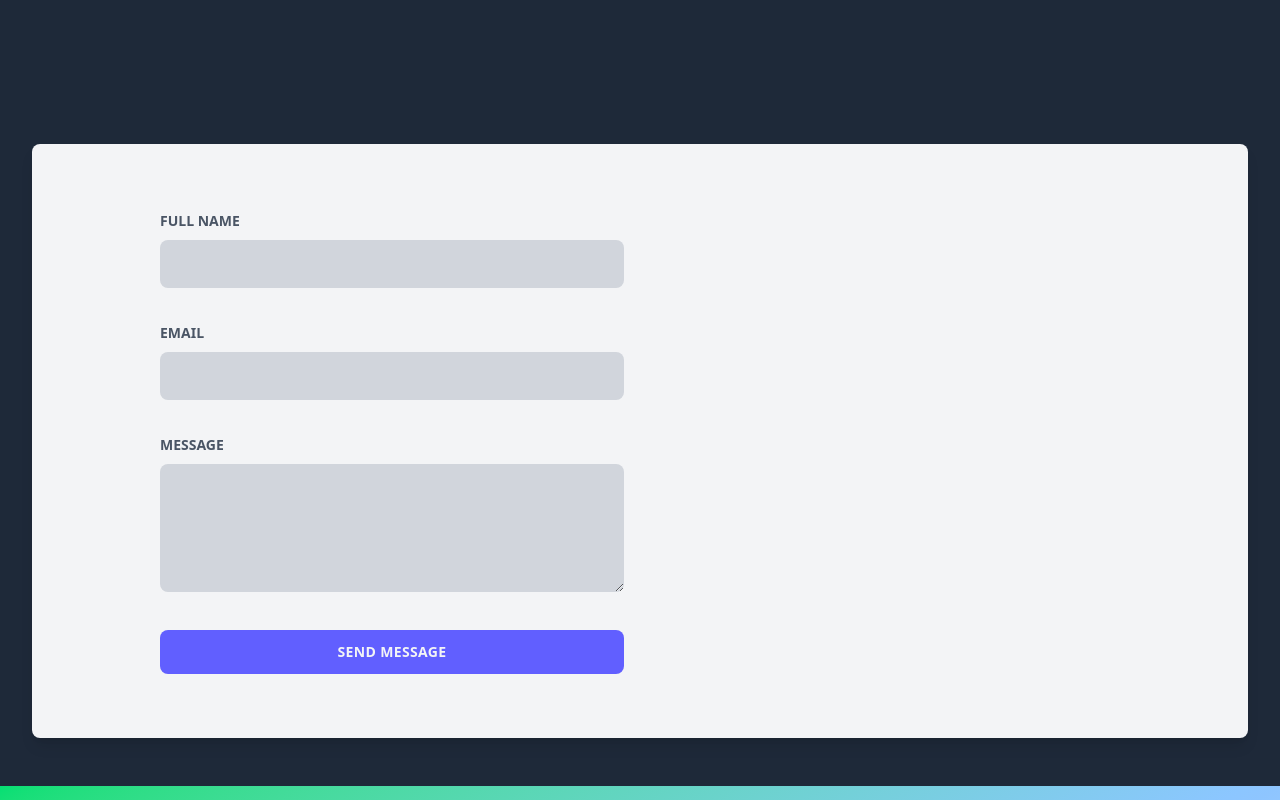
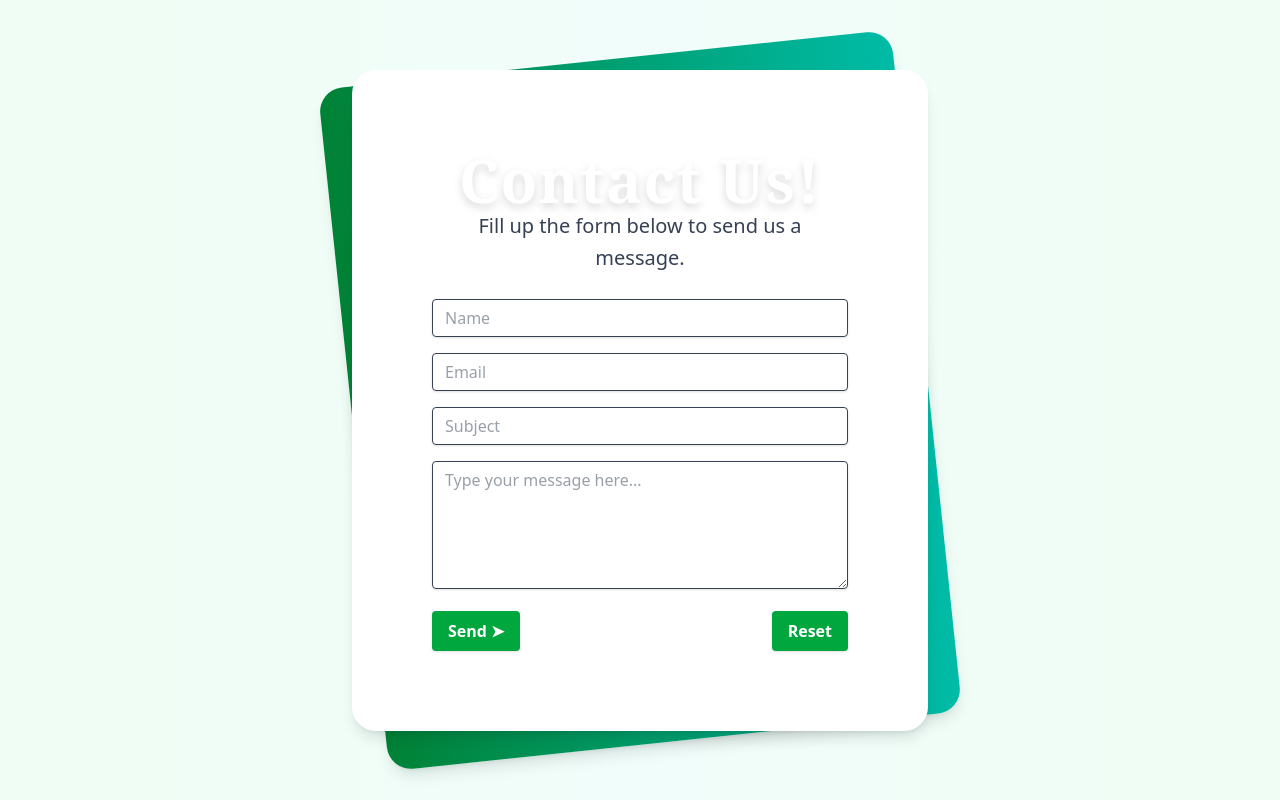
Before and after one commit to jeetusingh247/annamaya_vasundhara, a React (Vite) app in the folder frontend/: page /contact in a window 1280 px wide. Built offline with nearby package versions, Linux system fonts and the light colour scheme.

Commit message:
contact form under progress

```diff
--- a/frontend/src/pages/ContactUs.jsx
+++ b/frontend/src/pages/ContactUs.jsx
@@ -1,33 +1,87 @@
-import React from 'react';
+import React from "react";
+import { motion } from "framer-motion";
 
-const ContactForm = () => {
+const ContactUs = () => {
   return (
-        <div className="bg-gray-800 text-gray-100 px-8 py-12">
-            <form action="https://getform.io/f/bgddnnya" method="post">
-                <div className="max-w-screen-xl mt-24 px-8 grid gap-8 grid-cols-1 md:grid-cols-2 md:px-12 lg:px-16 xl:px-32 py-16 mx-auto bg-gray-100 text-gray-900 rounded-lg shadow-lg">
-                    <div>
-                        <div>
-                            <span className="uppercase text-sm text-gray-600 font-bold">Full Name</span>
-                            <input name="fullname" className="w-full bg-gray-300 text-gray-900 mt-2 p-3 rounded-lg focus:outline-none focus:shadow-outline" type="text" placeholder="" />
+    <div className="min-h-screen bg-gradient-to-r from-green-50 via-teal-50 to-green-50 py-6 flex flex-col justify-center sm:py-12">
+      <div className="relative py-3 sm:max-w-xl sm:mx-auto">
+        <div className="absolute inset-0 bg-gradient-to-r from-green-700 to-teal-500 shadow-lg transform -skew-y-6 sm:skew-y-0 sm:-rotate-6 sm:rounded-3xl"></div>
+        <div className="relative px-4 py-10 bg-white shadow-lg sm:rounded-3xl sm:p-20">
+          <div className="text-center pb-6">
+            <motion.h1
+              className="text-3xl font-bold text-green-800"
+              style={{ fontFamily: 'Georgia, serif' }}
+              initial={{ opacity: 0, y: -20 }}
+              animate={{ opacity: 1, y: 0 }}
+              transition={{ duration: 0.5 }}
+            >
+              Contact Us!
+            </motion.h1>
+            <motion.p
+              className="text-gray-600"
+              initial={{ opacity: 0, y: 20 }}
+              animate={{ opacity: 1, y: 0 }}
+              transition={{ duration: 0.5, delay: 0.2 }}
+            >
+              Fill up the form below to send us a message.
+            </motion.p>
           </div>
-                        <div className="mt-8">
-                            <span className="uppercase text-sm text-gray-600 font-bold">Email</span>
-                            <input name="email" className="w-full bg-gray-300 text-gray-900 mt-2 p-3 rounded-lg focus:outline-none focus:shadow-outline" type="text" />
+          <form>
+            <motion.input
+              className="shadow mb-4 appearance-none border rounded w-full py-2 px-3 text-gray-700 leading-tight focus:outline-none focus:shadow-outline"
+              type="text"
+              placeholder="Name"
+              name="name"
+              initial={{ opacity: 0, y: 20 }}
+              animate={{ opacity: 1, y: 0 }}
+              transition={{ duration: 0.5, delay: 0.4 }}
+            />
+            <motion.input
+              className="shadow mb-4 appearance-none border rounded w-full py-2 px-3 text-gray-700 leading-tight focus:outline-none focus:shadow-outline"
+              type="email"
+              placeholder="Email"
+              name="email"
+              initial={{ opacity: 0, y: 20 }}
+              animate={{ opacity: 1, y: 0 }}
+              transition={{ duration: 0.5, delay: 0.6 }}
+            />
+            <motion.input
+              className="shadow mb-4 appearance-none border rounded w-full py-2 px-3 text-gray-700 leading-tight focus:outline-none focus:shadow-outline"
+              type="text"
+              placeholder="Subject"
+              name="_subject"
+              initial={{ opacity: 0, y: 20 }}
+              animate={{ opacity: 1, y: 0 }}
+              transition={{ duration: 0.5, delay: 0.8 }}
+            />
+            <motion.textarea
+              className="shadow mb-4 appearance-none border rounded h-32 w-full py-2 px-3 text-gray-700 leading-tight focus:outline-none focus:shadow-outline"
+              placeholder="Type your message here..."
+              name="message"
+              initial={{ opacity: 0, y: 20 }}
+              animate={{ opacity: 1, y: 0 }}
+              transition={{ duration: 0.5, delay: 1 }}
+            ></motion.textarea>
+            <div className="flex justify-between">
+              <motion.input
+                className="shadow bg-green-600 hover:bg-green-700 text-white font-bold py-2 px-4 rounded focus:outline-none focus:shadow-outline"
+                type="submit"
+                value="Send ➤"
+                whileHover={{ scale: 1.05 }}
+                whileTap={{ scale: 0.95 }}
+              />
+              <motion.input
+                className="shadow bg-green-600 hover:bg-green-700 text-white font-bold py-2 px-4 rounded focus:outline-none focus:shadow-outline"
+                type="reset"
+                whileHover={{ scale: 1.05 }}
+                whileTap={{ scale: 0.95 }}
+              />
             </div>
-                        <div className="mt-8">
-                            <span className="uppercase text-sm text-gray-600 font-bold">Message</span>
-                            <textarea name="message" className="w-full h-32 bg-gray-300 text-gray-900 mt-2 p-3 rounded-lg focus:outline-none focus:shadow-outline"></textarea>
-                        </div>
-                        <div className="mt-8">
-                            <button className="uppercase text-sm font-bold tracking-wide bg-indigo-500 text-gray-100 p-3 rounded-lg w-full focus:outline-none focus:shadow-outline">
-                                Send Message
-                            </button>
+          </form>
         </div>
       </div>
-                </div>
-            </form>
     </div>
   );
 };
 
-export default ContactForm;
+export default ContactUs;
```
Lines whose indentation alone changed are shown as unchanged.
